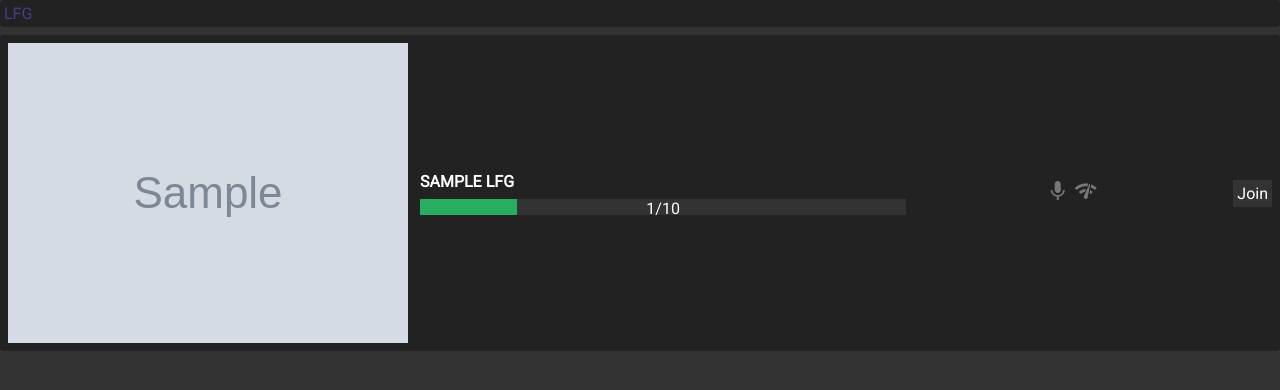
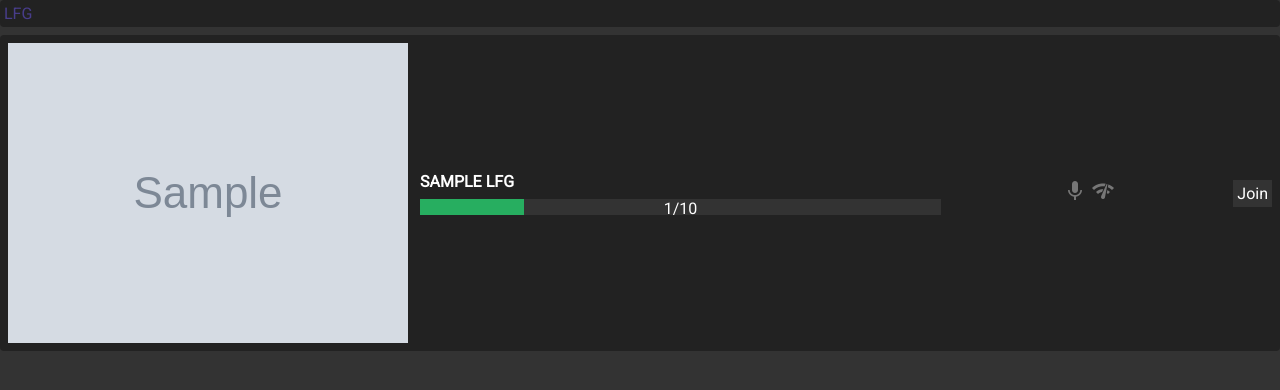
Before and after one commit to cranium/lfg, a Flask app: template templates/list.jinja2 in a window 1280 px wide. Shown: the top 390 px of the page. Run offline with Flask 2, Linux system fonts and the light colour scheme; the template is opened without the code that fills it: most values are stand-ins (such as "Sample title", 1, 10 or a date in 2020); grey boxes marked "Sample" are stand-in pictures.

Commit message:
Flex basis on icons

```diff
--- a/static/style.css
+++ b/static/style.css
@@ -80,8 +80,8 @@ body {
 .lfg--button {
     padding: 4px;
     background-color: #333333;
+    text-decoration: none;
     color: #ffffff;
-    text-decoration: none;
 }
 
 .lfg--text-right {
--- a/templates/list.jinja2
+++ b/templates/list.jinja2
@@ -17,7 +17,7 @@
                     </div>
                 </div>
             </div>
-            <div class="lfg--flex-grow-1 lfg--padding-1 lfg--text-center lfg--color-secondary">
+            <div class="lfg--flex-grow-1 lfg--flex-basis-0 lfg--padding-1 lfg--text-center lfg--color-secondary">
                 <i class="material-icons lfg--color-secondary">mic</i>
                 <i class="material-icons lfg--color-secondary">network_check</i>
             </div>
```
